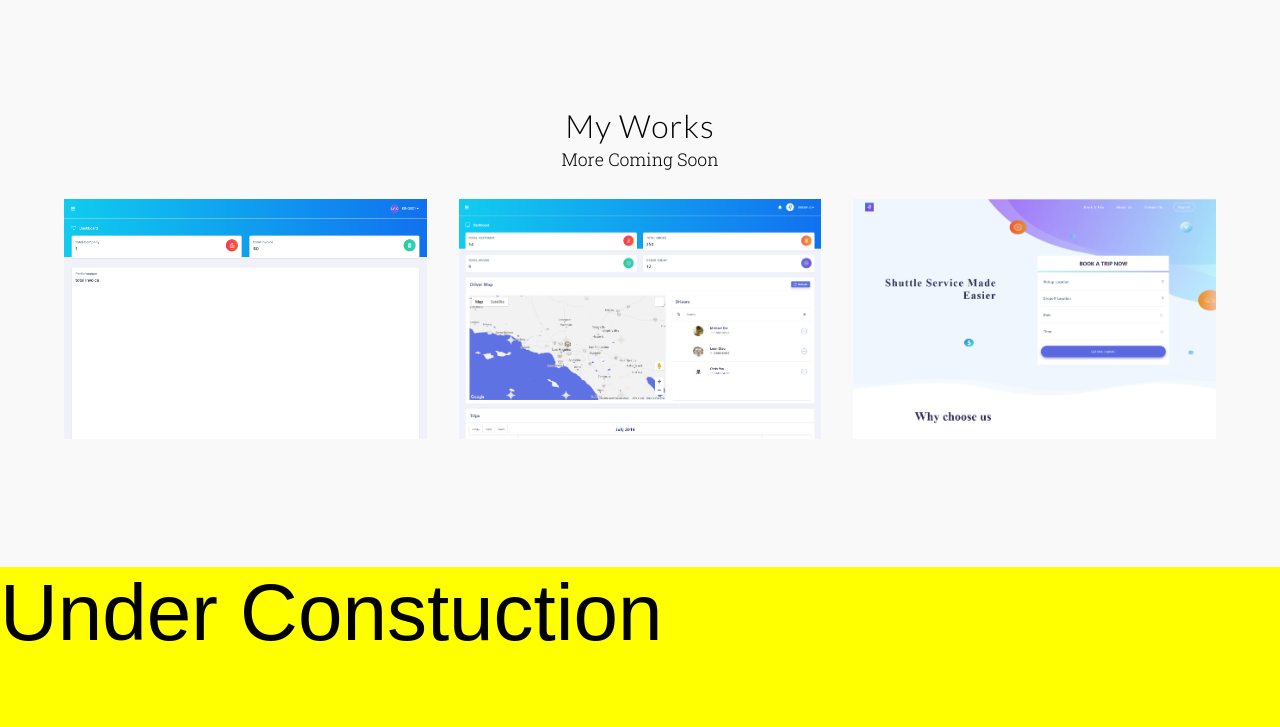
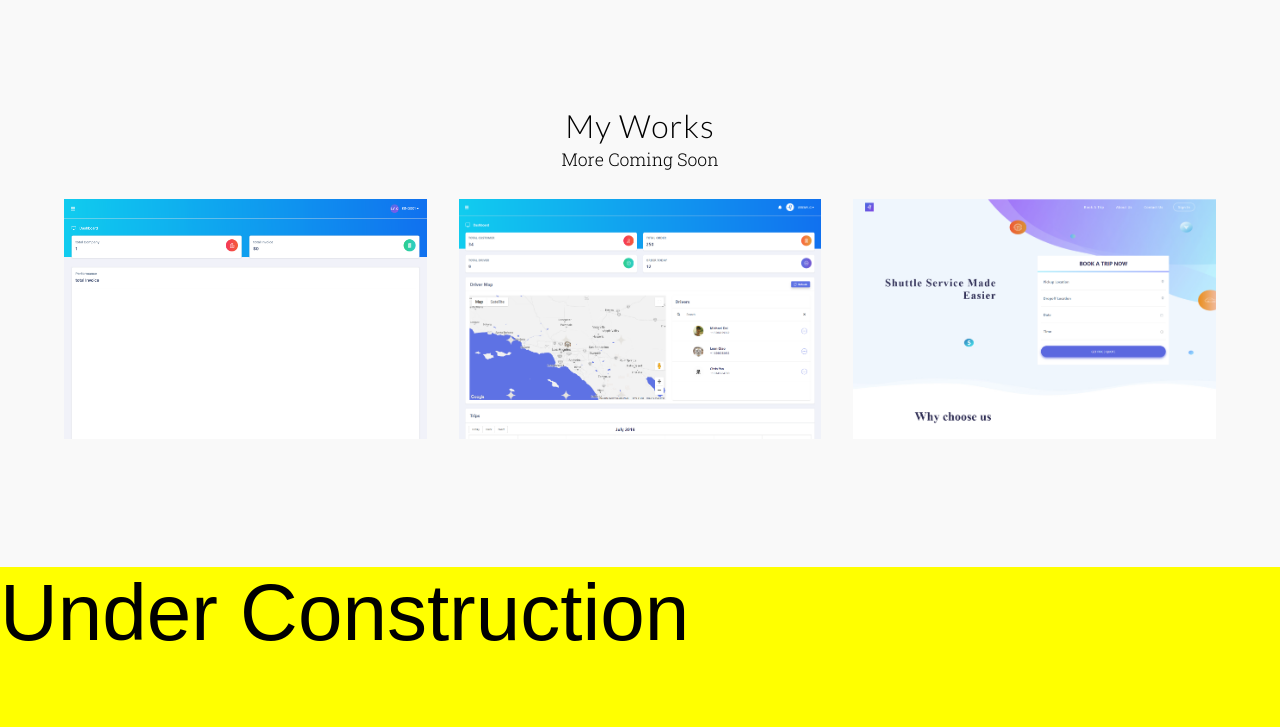
Before and after one commit to jeremyguan1/my_portfolio, a plain HTML site: page index.html in a window 1280 px wide. Shown: the part 1810-2537 px from the top of the page. Drawn offline with Linux system fonts and the light colour scheme.

Commit message:
Update index.html

```diff
--- a/index.html
+++ b/index.html
@@ -124,7 +124,7 @@
     </section>
 
   </main>
-  <div class="construction">Under Constuction</div>
+  <div class="construction">Under Construction</div>
   <script src="js/nav.js"></script>
   <script src="js/modal.js"></script>
 </body>
```
